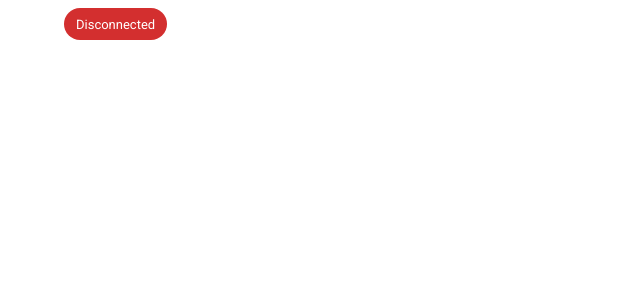
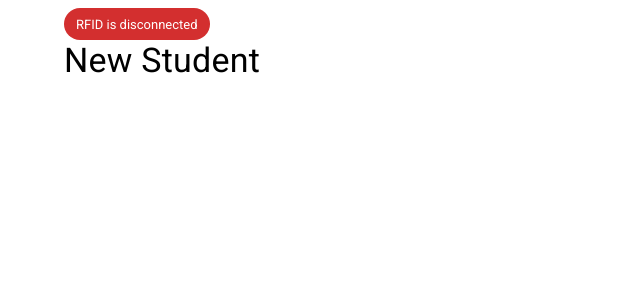
Before and after one commit to EricEchemane/Security-Support-System-Using-RFID, a Next.js app in the folder client/: page /student/new in a window 1280 px wide. Shown: the top 300 px of the page, without its empty margins (0-640 px from the left). Built offline with nearby package versions, Linux system fonts and the light colour scheme; no server answers.

Commit message:
change status text of SocketConnectionStatus

```diff
--- a/client/components/shared/SocketConnectionStatus.tsx
+++ b/client/components/shared/SocketConnectionStatus.tsx
@@ -4,5 +4,5 @@ import { useState } from 'react';
 export default function SocketConnectionStatus({ connected }: { connected: boolean; }) {
     return <Chip
         color={connected ? 'success' : 'error'}
-        label={connected ? 'Connected' : 'Disconnected'} />;
+        label={connected ? 'RFID is connected' : 'RFID is disconnected'} />;
 }
--- a/client/pages/student/new.tsx
+++ b/client/pages/student/new.tsx
@@ -1,4 +1,4 @@
-import { Container } from '@mui/material';
+import { Container, Typography } from '@mui/material';
 import SocketConnectionStatus from 'components/shared/SocketConnectionStatus';
 import useSocket from 'hooks/useSocket';
 import { useState } from 'react';
@@ -10,6 +10,7 @@ export default function NewStudent() {
     return <>
         <Container>
             <SocketConnectionStatus connected={connected} />
+            <Typography variant='h4'> New Student </Typography>
         </Container>
     </>;
 }
```
